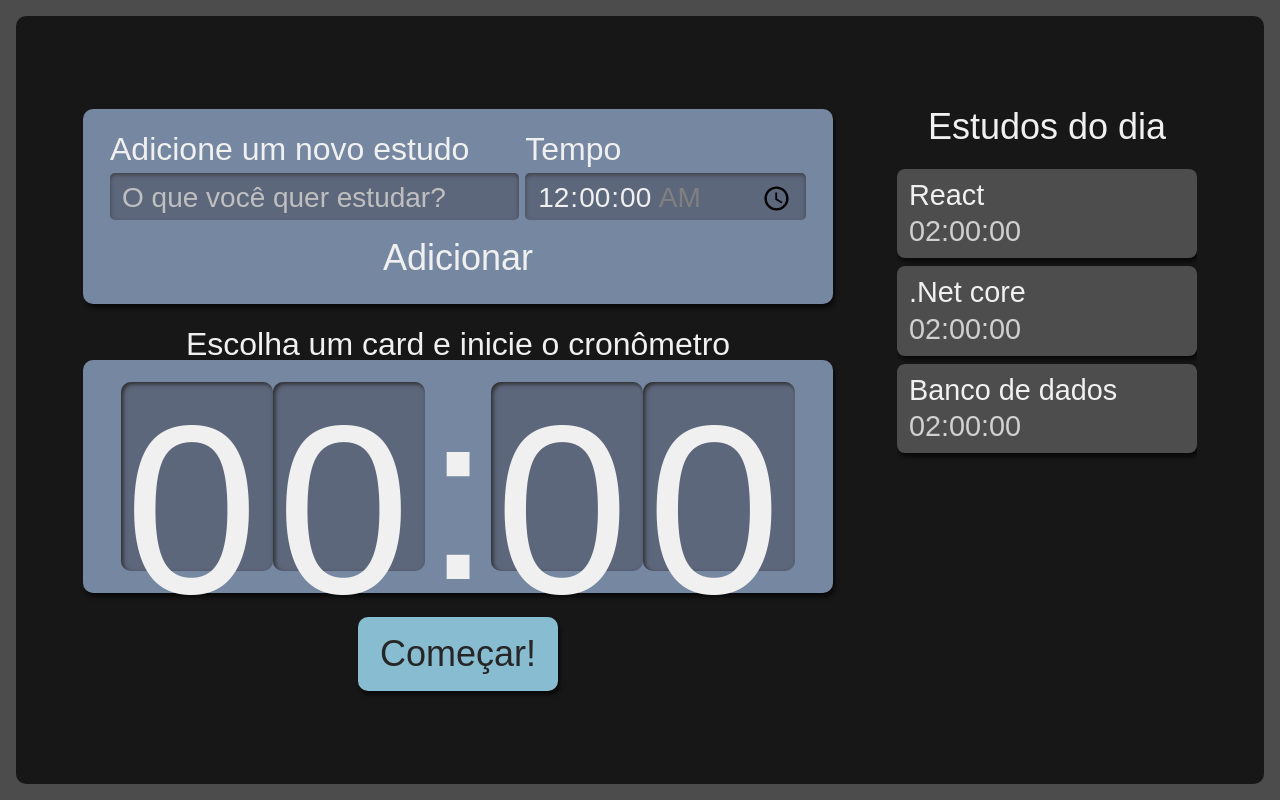
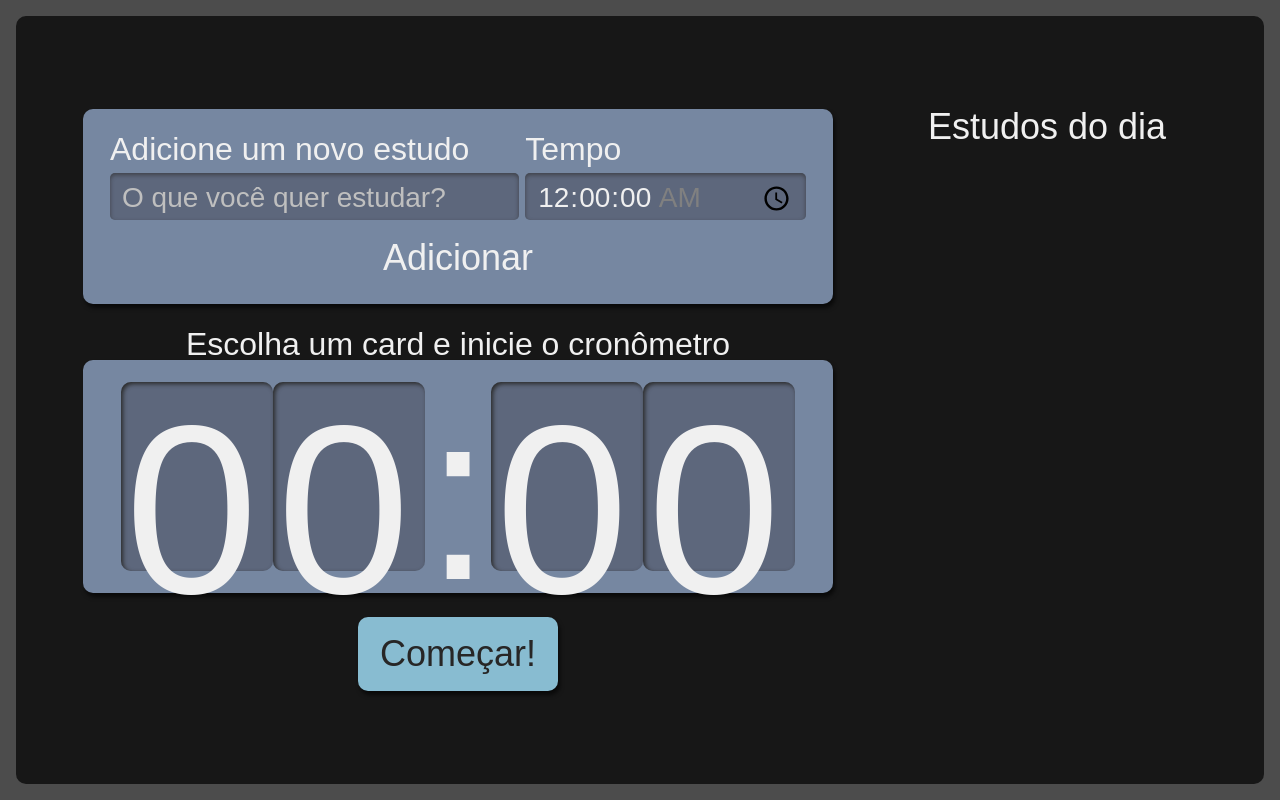
Before and after one commit to kaueslo/controle_de_estudo, a React (Create React App) app: page / in a window 1280 px wide. Built offline with nearby package versions, Linux system fonts and the light colour scheme.

Commit message:
adicionando uma tarefa dinamicamente

```diff
--- a/src/components/Button/index.tsx
+++ b/src/components/Button/index.tsx
@@ -1,10 +1,13 @@
+import { type } from "os";
 import React, { Children } from "react";
 import style from './Botao.module.scss';
 
-class Botao extends React.Component<any,any>{
+class Botao extends React.Component<{type?: 'button' | 'submit' | 'reset' | undefined,
+children?: React.ReactNode}>{
     render(){
+        const {type = "button"} = this.props;
         return(
-            <button className={style.Botao}>
+            <button type={type} className={style.Botao}>
                 {this.props.children}
             </button>
         )
--- a/src/components/Formulario/index.tsx
+++ b/src/components/Formulario/index.tsx
@@ -1,56 +1,61 @@
-import React from 'react';
-import Botao from '../Button';
-import formulario from './Formulario.module.scss';
+import React from "react";
+import { ITarefa } from "../../types/tarefa";
+import Botao from "../Button";
+import formulario from "./Formulario.module.scss";
 
-class Formulario extends React.Component {
+class Formulario extends React.Component<{
+  setTarefas: React.Dispatch<
+    React.SetStateAction<ITarefa[]>>;
+}> {
   state = {
-        tarefa : '',
-        tempo : '00:00'
-    }
+    tarefa: "",
+    tempo: "00:00",
+  };
 
-    adicionarTarefa(evento: React.FormEvent<HTMLFormElement>){
+  adicionarTarefa(evento: React.FormEvent<HTMLFormElement>) {
     evento.preventDefault();
-        console.log('state: ', this.state)
+    this.props.setTarefas(tarefasAntigas => [...tarefasAntigas, {...this.state}])
   }
 
   render() {
-        return(
-            <form className={formulario.novaTarefa} onSubmit={this.adicionarTarefa.bind(this)}>
+    return (
+      <form
+        className={formulario.novaTarefa}
+        onSubmit={this.adicionarTarefa.bind(this)}
+      >
         <div className={formulario.inputContainer}>
-                    <label htmlFor='tarefa'>
-                        Adicione um novo estudo
-                    </label>
+          <label htmlFor="tarefa">Adicione um novo estudo</label>
           <input
             type="text"
-                        name='tarefa'
-                        id='tarefa'
+            name="tarefa"
+            id="tarefa"
             value={this.state.tarefa}
-                        onChange={evento => this.setState({...this.state, tarefa: evento.target.value})}
-                        placeholder='O que você quer estudar?'
+            onChange={(evento) =>
+              this.setState({ ...this.state, tarefa: evento.target.value })
+            }
+            placeholder="O que você quer estudar?"
             required
           />
         </div>
         <div className={formulario.inputContainer}>
-                    <label htmlFor='tempo'>
-                        Tempo
-                     </label>
+          <label htmlFor="tempo">Tempo</label>
           <input
             type="time"
-                        step='1'
-                        name='tempo'
+            step="1"
+            name="tempo"
             value={this.state.tempo}
-                        onChange={evento => this.setState({...this.state, tempo: evento.target.value})}
-                        id='tempo'
-                        min='00:00:00'
-                        max='04:00:00'
+            onChange={(evento) =>
+              this.setState({ ...this.state, tempo: evento.target.value })
+            }
+            id="tempo"
+            min="00:00:00"
+            max="04:00:00"
             required
           />
         </div>
-                <Botao>
-                    Adicionar
-                </Botao>
+        <Botao type="submit">Adicionar</Botao>
       </form>
-        )
+    );
   }
 }
 
--- a/src/components/Lista/index.tsx
+++ b/src/components/Lista/index.tsx
@@ -1,28 +1,11 @@
-import React, { useState } from "react";
 import Item from "./Item";
 import lista from './Lista.module.scss';
+import { ITarefa } from "../../types/tarefa";
 
-function Lista(){
-    const [tarefas, setTarefas] = useState([{
-        tarefa: 'React',
-        tempo: '02:00:00'
-    },{
-        tarefa: '.Net core',
-        tempo: '02:00:00'
-    },{
-        tarefa: 'Banco de dados',
-        tempo: '02:00:00'
-    }]);
+function Lista( {tarefas} : {tarefas: ITarefa[]}){
     return (
         <aside className={lista.listaTarefas}>
-            <h2 onClick={() => {
-                console.log('h2 clicado', tarefas)
-                setTarefas([...tarefas, {tarefa: 'Boas práticas em C#', tempo: '05:00:00'}]);
-            }
-                 }>
-
-                Estudos do dia
-            </h2>
+            <h2> Estudos do dia </h2>
             <ul>
                 {tarefas.map((item, index) => (
                     <Item
--- a/src/pages/App.tsx
+++ b/src/pages/App.tsx
@@ -1,14 +1,16 @@
-import React from 'react';
+import React, { useState } from 'react';
 import Cronometro from '../components/Cronometro';
 import Formulario from '../components/Formulario';
 import Lista from '../components/Lista';
+import { ITarefa } from '../types/tarefa';
 import style from './App.module.scss'
 
 function App() {
+  const [tarefas, setTarefas] = useState<ITarefa[] | []>([]);
   return (
     <div className={style.AppStyle}>
-      <Formulario/>
-      <Lista/>
+      <Formulario setTarefas = {setTarefas}/>
+      <Lista tarefas={tarefas}/>
       <Cronometro />
     </div>
   );
--- /dev/null
+++ b/src/types/tarefa.ts
@@ -0,0 +1,5 @@
+
+export interface ITarefa {
+    tarefa: string,
+    tempo: string
+}
```
Lines whose indentation alone changed are shown as unchanged.
